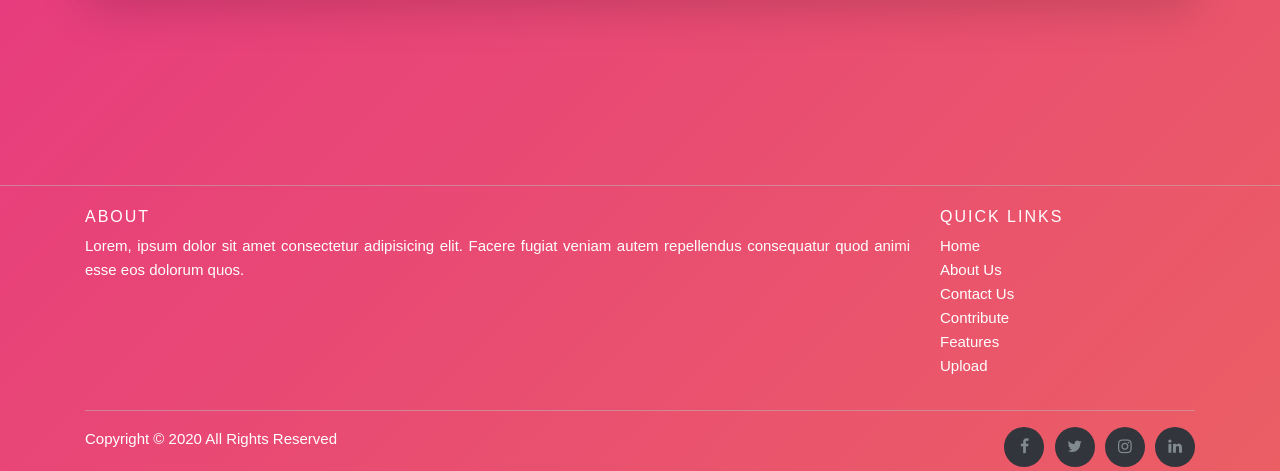
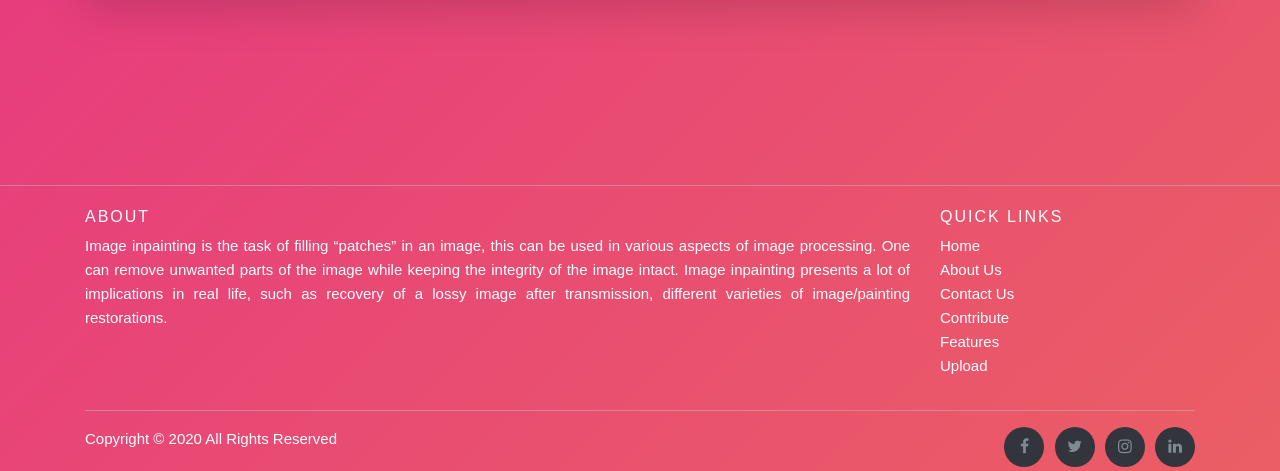
Before and after one commit to LeadingIndiaAI/Image-Inpainting, a Flask app: page / in a window 1280 px wide. Shown: the part 829-1300 px from the top of the page. Run offline with Flask 2, Linux system fonts and the light colour scheme; some libraries are stand-ins or nearby versions.

Commit message:
-Beta release

```diff
--- a/webapp/templates/public/templates/main_template.html
+++ b/webapp/templates/public/templates/main_template.html
@@ -64,8 +64,11 @@
                 <div class="row">
                     <div class="col-sm-12 col-md-9">
                         <h6>About</h6>
-                        <p class="text-justify">Lorem, ipsum dolor sit amet consectetur adipisicing elit. Facere fugiat
-                            veniam autem repellendus consequatur quod animi esse eos dolorum quos.</p>
+                        <p class="text-justify">Image inpainting is the task of filling “patches” in an image, this can
+                            be used in various aspects of image processing. One can remove unwanted parts of the image
+                            while keeping the integrity of the image intact. Image inpainting presents a lot of
+                            implications in real life, such as recovery of a lossy image after transmission, different
+                            varieties of image/painting restorations. </p>
                     </div>
 
                     <div class="col-xs-12 col-md-3">
--- a/webapp/templates/public/view-output.html
+++ b/webapp/templates/public/view-output.html
@@ -29,9 +29,11 @@ Upload Image
         <div class="col-6" id="outputImgDiv">
             <!-- <img src="{{  url_for('static',filename='uploads/mask/{{zfilename_mask}}')  }}"  alt="Error"> -->
             <!-- <img src="{{url1}}" alt="error" srcset=""> -->
-            <img src=" {{ url_for('static', filename='uploads/output/image.jpg') }} " alt="Error" srcset="">
+
+            <!-- ERROR HERE -->
+            <img src=" {{ url_for('static', filename=outputfilename) }} " alt="Error" srcset="">
+            <!-- CHECK ABOVE -->
         </div>
-    </div>
     </div>
 
 </div>
--- a/webapp/views.py
+++ b/webapp/views.py
@@ -8,11 +8,15 @@ import time
 
 import webapp.modelRunner.runner
 
+from shutil import copyfile
+
 # Create two constant. They direct to the app root folder and uploads folder
 APP_ROOT = os.path.dirname(os.path.abspath(__file__)) #to get the current working directory
 UPLOAD_FOLDER = os.path.join(APP_ROOT, 'static/uploads')
+STATIC_FOLDER = os.path.join(APP_ROOT, 'static/')
 
 app.config['IMAGE_UPLOADS'] = UPLOAD_FOLDER
+app.config['CACHED_OUTPUT'] = STATIC_FOLDER
 
 @app.route('/')
 def home_page():
@@ -70,8 +74,18 @@ def index():
             webapp.modelRunner.runner.imginp(input_path, mask_path)
             # time.sleep(2)
 
+            outputfilename = 'image.jpg'
+
+            #CHANGE HERE
+            output_to_move = os.path.join(app.config['CACHED_OUTPUT'], 'image.jpg')
+            moved_file = os.path.join(app.config['IMAGE_UPLOADS'], 'output', zfilename.split('.')[0] + '.' + outputfilename.split('.')[1])
+            # os.system('cp '+output_to_move+' '+ moved_file)
+            # print(output_to_move)
+            # print(moved_file)
+            print('cp '+output_to_move+' '+ moved_file)
+            copyfile(output_to_move, moved_file)
             # url1 = "{{ url_for('static', filename='uploads/img/abc.png') }}"
-            return render_template('/public/view-output.html', option = option, zfilename = zfilename, zfilename_mask = zfilename_mask)
+            return render_template('/public/view-output.html', option = option, zfilename = zfilename, zfilename_mask = zfilename_mask, outputfilename = outputfilename)
             # return render_template('/public/view-output.html', option = option, zfilename = zfilename, zfilename_mask = zfilename_mask, check = check)
 
     return render_template('public/upload_image.html')
```
Also changed, not shown: webapp/modelRunner/runner.py (+9 -2 lines), webapp/static/image.jpg (added), webapp/static/uploads/output/image.jpg (deleted), webapp/static/uploads/output/masked_image.jpg (added).
